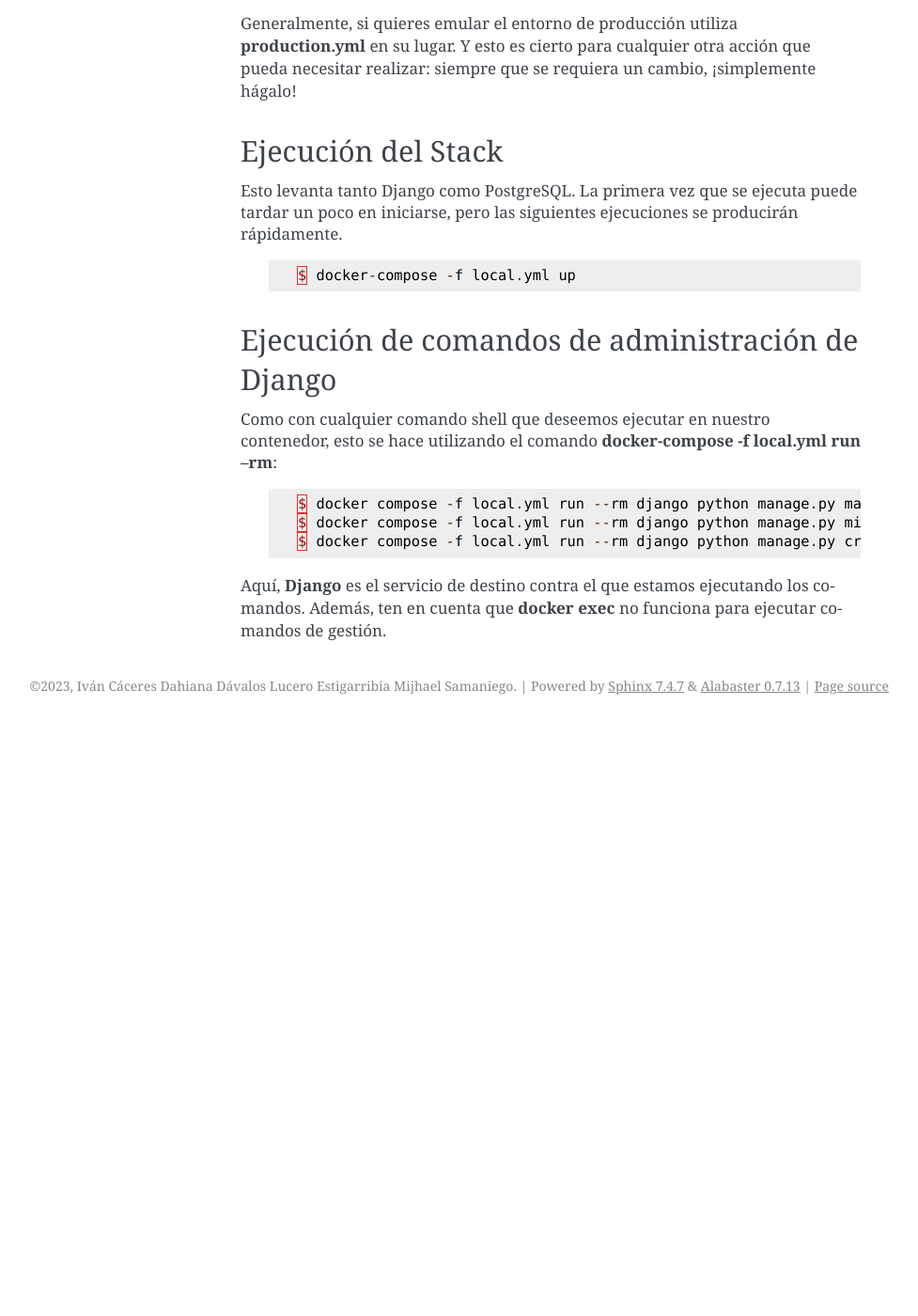
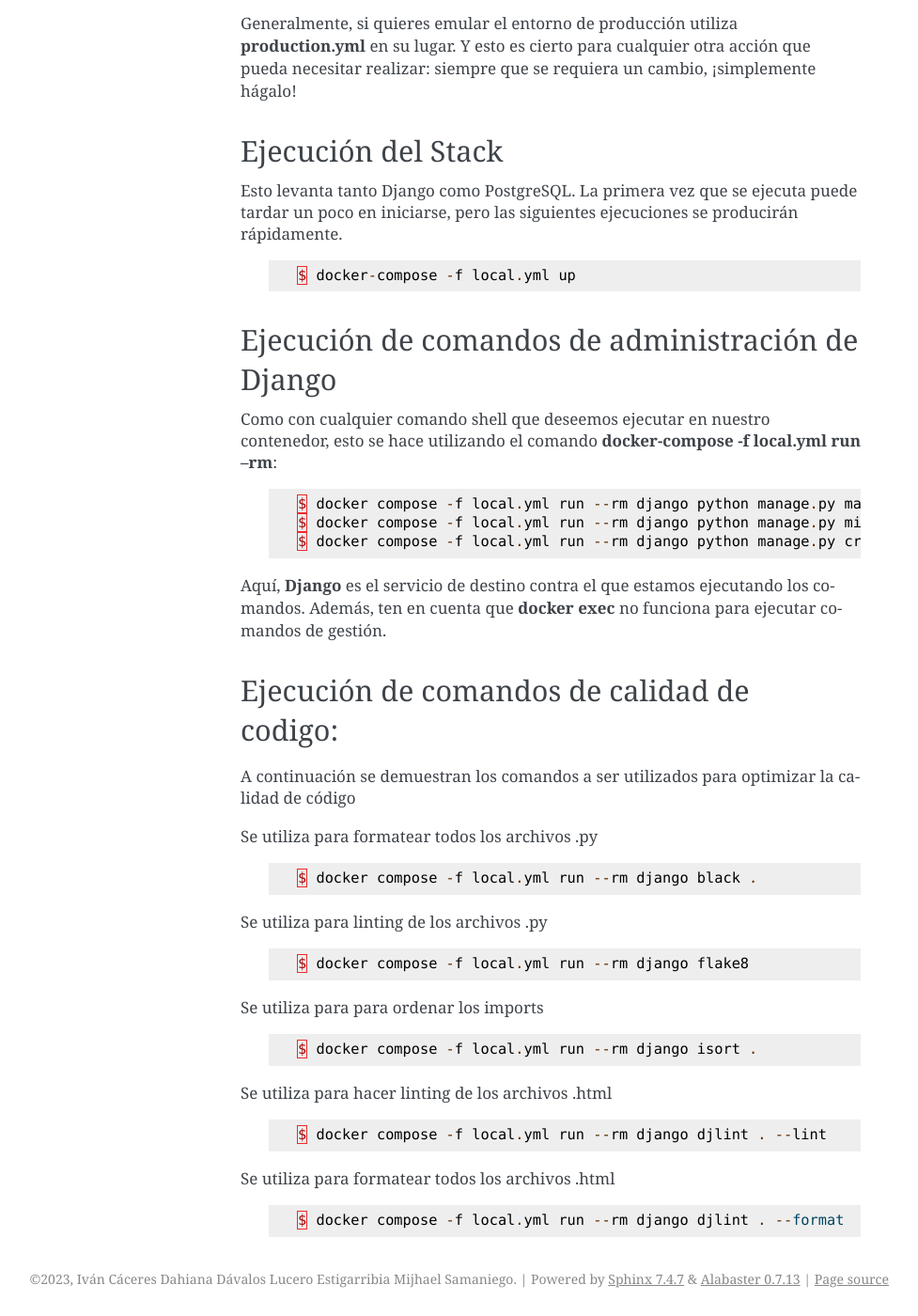
Before and after one commit to mijhaels/django_cms, a Sphinx documentation site: the page built from docs/guia.rst, in a window 1280 px wide and 1400 px high, scrolled down 691 px. Shown: the whole window at 94% size, without its empty margins (164-1141 px from the left). Built offline with Sphinx 7.4.7, drawn with Linux system fonts in a browser that asks for light colours; before the commit the page ends 1460 px from its top, so only the background shows below that; some of the changed text lies outside the part shown.

Commit message:
Actualización de comandos de inicio

```diff
--- a/docs/guia.rst
+++ b/docs/guia.rst
@@ -44,6 +44,35 @@ Como con cualquier comando shell que deseemos ejecutar en nuestro contenedor, es
 
 Aquí, **Django** es el servicio de destino contra el que estamos ejecutando los comandos. Además, ten en cuenta que **docker exec** no funciona para ejecutar comandos de gestión.
 
+Ejecución de comandos de calidad de codigo:
+----------------------------------------------------------------------
+A continuación se demuestran los comandos a ser utilizados para optimizar la calidad de código
+
+Se utiliza para formatear todos los archivos .py
+ .. code-block:: python
+
+   $ docker compose -f local.yml run --rm django black .
+
+Se utiliza para linting de los archivos .py
+ .. code-block:: python
+
+   $ docker compose -f local.yml run --rm django flake8
+
+Se utiliza para para ordenar los imports
+ .. code-block:: python
+
+   $ docker compose -f local.yml run --rm django isort .
+
+Se utiliza para hacer linting de los archivos .html
+ .. code-block:: python
+
+   $ docker compose -f local.yml run --rm django djlint . --lint
+
+Se utiliza para formatear todos los archivos .html
+ .. code-block:: python
+
+   $ docker compose -f local.yml run --rm django djlint . --format
+
 ..
    :members:
    :noindex:
```
